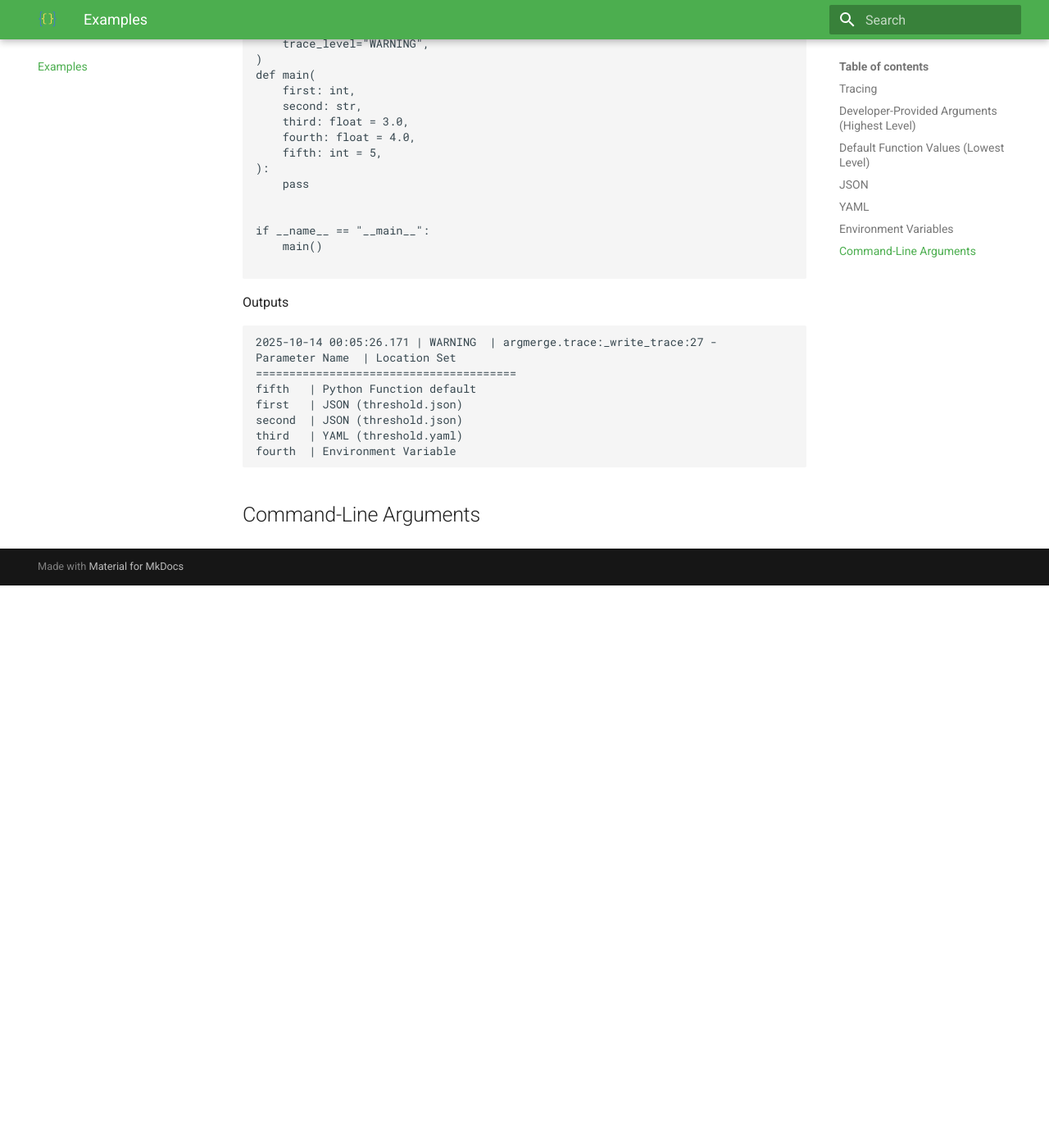
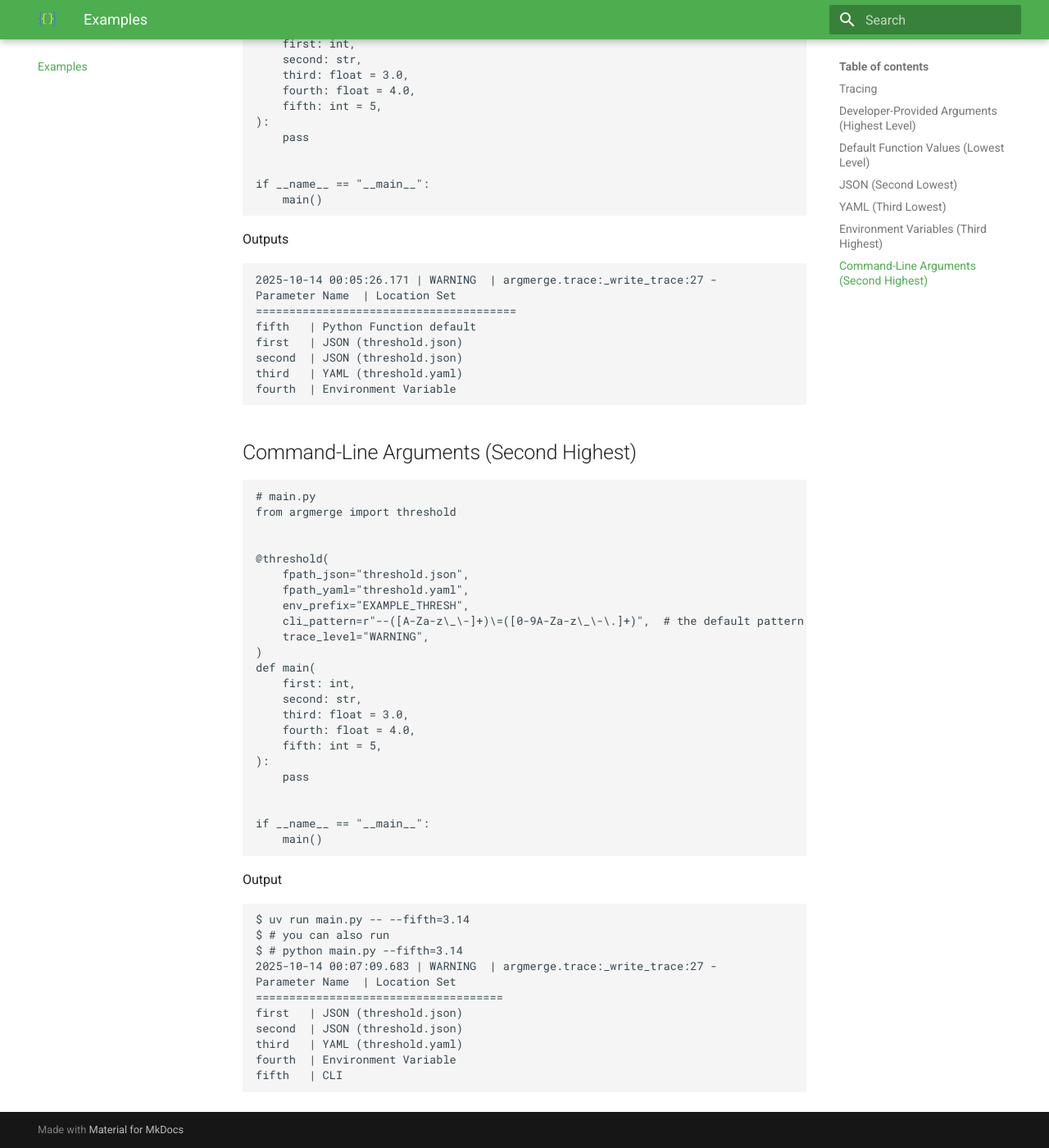
Before and after one commit to duck-bongos/py-argmerge, an MkDocs documentation site: the page built from docs/examples.md, in a window 1280 px wide and 1400 px high, scrolled down 3944 px. Shown: the whole window at 82% size. Built offline with MkDocs 1.6.1 and Material for MkDocs 9.7.7, drawn with Linux system fonts in a browser that asks for light colours; before the commit the page ends 4658 px from its top, so only the background shows below that; some of the changed text lies outside the part shown.

````diff
--- a/docs/examples.md
+++ b/docs/examples.md
@@ -59,8 +59,6 @@ def main(
 
 if __name__ == "__main__":
     main()
-
-
 ```
 Output
 ```sh
@@ -74,7 +72,7 @@ fourth  | Python Function default
 fifth   | Python Function default
 ```
 
-## JSON
+## JSON (Second Lowest)
 JSON Config
 ```json
 // threshold.json
@@ -115,7 +113,7 @@ second  | JSON (threshold.json)
 ```
 
 
-## YAML
+## YAML (Third Lowest)
 ```yaml
 # threshold.yaml
 third: -3.333
@@ -140,7 +138,6 @@ def main(
 
 if __name__ == "__main__":
     main()
-
 ```
 Output
 ```sh
@@ -154,7 +151,7 @@ second  | JSON (threshold.json)
 third   | YAML (threshold.yaml)
 ```
 
-## Environment Variables
+## Environment Variables (Third Highest)
 ```sh
 $ export EXAMPLE_THRESH_FOURTH=-14.0
 ```
@@ -181,7 +178,6 @@ def main(
 
 if __name__ == "__main__":
     main()
-
 ```
 Outputs
 ```sh
@@ -194,4 +190,46 @@ second  | JSON (threshold.json)
 third   | YAML (threshold.yaml)
 fourth  | Environment Variable
 ```
-## Command-Line Arguments
+
+## Command-Line Arguments (Second Highest)
+
+```py
+# main.py
+from argmerge import threshold
+
+
+@threshold(
+    fpath_json="threshold.json",
+    fpath_yaml="threshold.yaml",
+    env_prefix="EXAMPLE_THRESH",
+    cli_pattern=r"--([A-Za-z\_\-]+)\=([0-9A-Za-z\_\-\.]+)",  # the default pattern
+    trace_level="WARNING",
+)
+def main(
+    first: int,
+    second: str,
+    third: float = 3.0,
+    fourth: float = 4.0,
+    fifth: int = 5,
+):
+    pass
+
+
+if __name__ == "__main__":
+    main()
+```
+
+Output
+```sh
+$ uv run main.py -- --fifth=3.14
+$ # you can also run
+$ # python main.py --fifth=3.14
+2025-10-14 00:07:09.683 | WARNING  | argmerge.trace:_write_trace:27 -
+Parameter Name  | Location Set
+=====================================
+first   | JSON (threshold.json)
+second  | JSON (threshold.json)
+third   | YAML (threshold.yaml)
+fourth  | Environment Variable
+fifth   | CLI
+```
````
Also changed, not shown: other parts of docs/examples.md (+2 -2 lines), docs/index.md (+13 -2 lines), main.py (+3 -14 lines).
